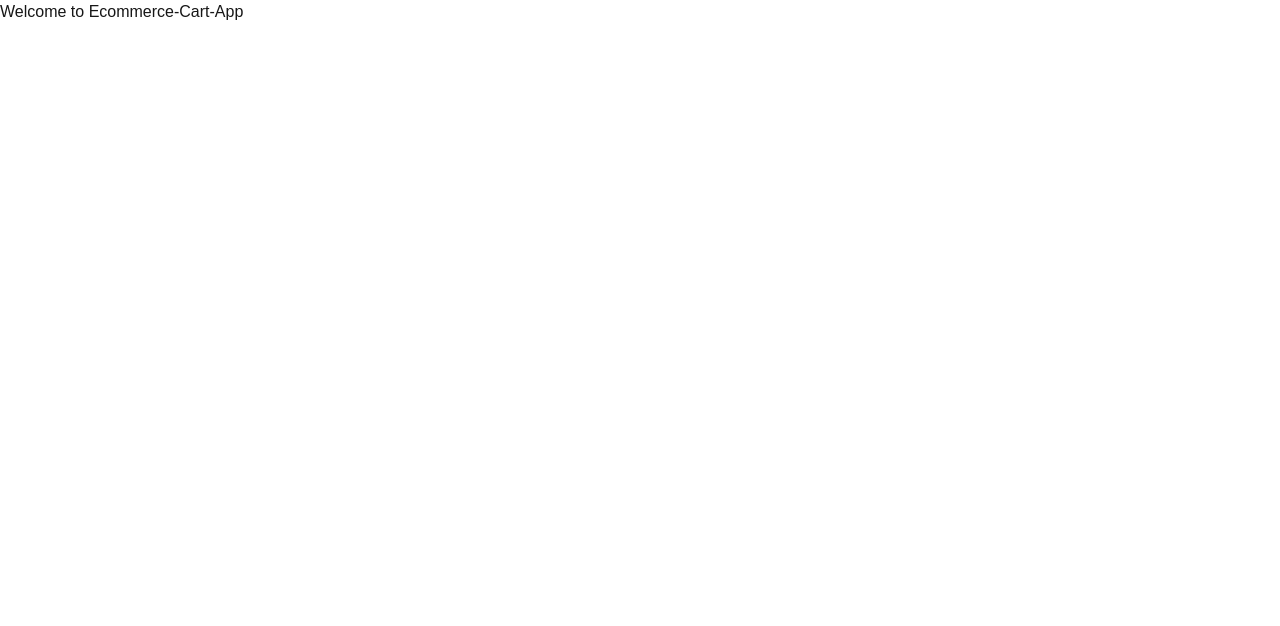
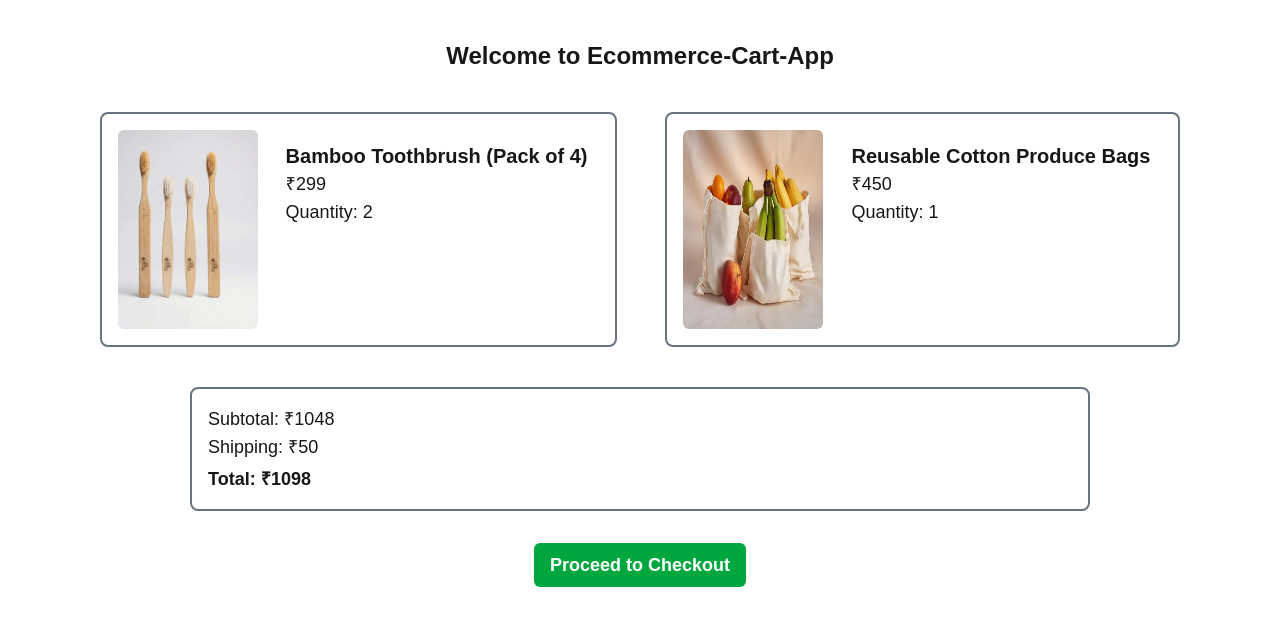
Before and after one commit to akshitahuja2022/Ecoyann-Cart-App, a Next.js app: page / in a window 1280 px wide. Shown: the top 626 px of the page. Built offline with nearby package versions, Linux system fonts and the light colour scheme.

Commit message:
feat: create the ui for application and import the components

```diff
--- a/src/app/page.js
+++ b/src/app/page.js
@@ -1,7 +1,38 @@
-import React from "react";
+import { cartData } from "@/data/cartData";
 
-const page = () => {
-  return <div>Welcome to Ecommerce-Cart-App</div>;
-};
+import CartItem from "@/components/CartItem";
+import OrderSummary from "@/components/OrderSummary";
+import Link from "next/link";
 
-export default page;
+export default function CartPage() {
+  const subtotal = cartData.cartItems.reduce(
+    (acc, item) => acc + item.product_price * item.quantity,
+    0,
+  );
+
+  return (
+    <div className="p-10">
+      <h1 className="text-center text-2xl font-bold mb-10">
+        Welcome to Ecommerce-Cart-App
+      </h1>
+
+      <div className="flex gap-12 justify-center">
+        {cartData.cartItems.map((item) => (
+          <CartItem key={item.product_id} item={item} />
+        ))}
+      </div>
+
+      <div className="w-3/4 m-auto">
+        <OrderSummary subtotal={subtotal} shipping={cartData.shipping_fee} />
+      </div>
+
+      <div className="flex justify-center">
+        <Link href="/checkout">
+          <button className="bg-green-600 text-white text-lg font-semibold px-4 py-2 mt-8 rounded-md cursor-pointer">
+            Proceed to Checkout
+          </button>
+        </Link>
+      </div>
+    </div>
+  );
+}
```
